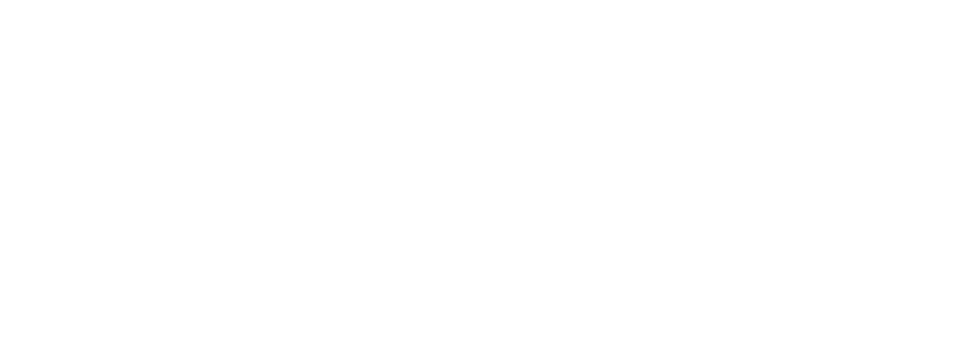
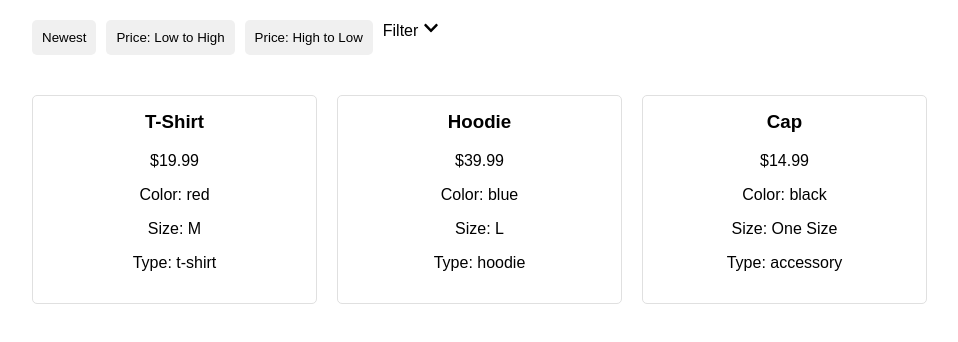
Before and after one commit to ScottInPittsburgh/christinesfashions, a React (Create React App) app: page /collection/accessories in a window 1280 px wide. Before the commit this address had no page. Shown: the top 342 px of the page, without its empty margins (8-966 px from the left). Built offline with nearby package versions, Linux system fonts and the light colour scheme.

Commit message:
Added additional configuration for collections page

```diff
--- a/src/App.js
+++ b/src/App.js
@@ -4,6 +4,7 @@ import Home from './Home';
 import Cart from './Cart';
 import Product from './Product';
 import ProductPage from './ProductPage';
+import CollectionPage from './CollectionPage';
 import './styles.css';
 
 function App() {
@@ -16,6 +17,7 @@ function App() {
                     <Route path="/cart" element={<Cart />} />
                     <Route path="/product" element={<Product />} />
                     <Route path="/product/:id" element={<ProductPage />} />
+                    <Route path="/collection/:id" element={<CollectionPage />} />
                 </Routes>
             </div>
         </Router>
--- /dev/null
+++ b/src/CollectionPage.js
@@ -0,0 +1,139 @@
+import React, { useState, useEffect } from 'react';
+import { useParams, useNavigate } from 'react-router-dom';
+import { FaRedoAlt, FaChevronDown, FaTimes } from 'react-icons/fa';
+import styles from './CollectionPage.module.scss';
+
+const validSlugs = ['products', 't-shirts', 'hoodies-sweatshirts', 'accessories'];
+
+const CollectionPage = () => {
+    const navigate = useNavigate();
+    const { id: slugId } = useParams();
+
+    const [products, setProducts] = useState([]);
+    const [filteredProducts, setFilteredProducts] = useState([]);
+    const [filterConditions, setFilterConditions] = useState({});
+    const [sortBy, setSortBy] = useState('newest');
+    const [isLoading, setIsLoading] = useState(true);
+
+    useEffect(() => {
+        if (!validSlugs.includes(slugId)) {
+            navigate('/');
+        }
+
+
+        const fetchProducts = async () => {
+            setIsLoading(true);
+            // Need API call
+            const mockProducts = [
+                { id: 1, name: 'T-Shirt', price: 19.99, color: 'red', size: 'M', type: 't-shirt' },
+                { id: 2, name: 'Hoodie', price: 39.99, color: 'blue', size: 'L', type: 'hoodie' },
+                { id: 3, name: 'Cap', price: 14.99, color: 'black', size: 'One Size', type: 'accessory' },
+            ];
+            setProducts(mockProducts);
+            setFilteredProducts(mockProducts);
+            setIsLoading(false);
+        };
+
+        fetchProducts();
+    }, [slugId, navigate]);
+
+    const handleFilter = (property, value) => {
+        const newFilterConditions = { ...filterConditions };
+        if (newFilterConditions[property]?.includes(value)) {
+            newFilterConditions[property] = newFilterConditions[property].filter(item => item !== value);
+            if (newFilterConditions[property].length === 0) delete newFilterConditions[property];
+        } else {
+            newFilterConditions[property] = [...(newFilterConditions[property] || []), value];
+        }
+        setFilterConditions(newFilterConditions);
+
+        const newFilteredProducts = products.filter(product =>
+            Object.entries(newFilterConditions).every(([key, values]) =>
+                values.includes(product[key])
+            )
+        );
+        setFilteredProducts(newFilteredProducts);
+    };
+
+    const handleSortBy = (value) => {
+        setSortBy(value);
+        const sortedProducts = [...filteredProducts].sort((a, b) => {
+            if (value === 'price: low-high') return a.price - b.price;
+            if (value === 'price: high-low') return b.price - a.price;
+            return 0;
+        });
+        setFilteredProducts(sortedProducts);
+    };
+
+    const handleClearFilters = () => {
+        setFilterConditions({});
+        setFilteredProducts(products);
+    };
+
+    if (isLoading) {
+        return <div className={styles.loading}>Loading...</div>;
+    }
+
+    return (
+        <div className={styles.collectionPage}>
+            <div className={styles.filterSection}>
+                <button onClick={() => handleSortBy('newest')}>Newest</button>
+                <button onClick={() => handleSortBy('price: low-high')}>Price: Low to High</button>
+                <button onClick={() => handleSortBy('price: high-low')}>Price: High to Low</button>
+                <div className={styles.filterDropdown}>
+                    Filter <FaChevronDown />
+                    <div className={styles.filterOptions}>
+                        {['color', 'size', 'type'].map(property => (
+                            <div key={property}>
+                                <h4>{property}</h4>
+                                {[...new Set(products.map(product => product[property]))].map(value => (
+                                    <button
+                                        key={value}
+                                        onClick={() => handleFilter(property, value)}
+                                        className={filterConditions[property]?.includes(value) ? styles.active : ''}
+                                    >
+                                        {value}
+                                    </button>
+                                ))}
+                            </div>
+                        ))}
+                    </div>
+                </div>
+                {Object.keys(filterConditions).length > 0 && (
+                    <button onClick={handleClearFilters} className={styles.clearAll}>
+                        Clear All <FaRedoAlt />
+                    </button>
+                )}
+            </div>
+
+            <div className={styles.activeFilters}>
+                {Object.entries(filterConditions).map(([property, values]) =>
+                        values.map(value => (
+                            <span key={`${property}-${value}`} className={styles.filterTag}>
+              {value}
+                                <FaTimes onClick={() => handleFilter(property, value)} />
+            </span>
+                        ))
+                )}
+            </div>
+
+            {filteredProducts.length === 0 ? (
+                <p className={styles.noResults}>No products match your selection. Try using fewer filters.</p>
+            ) : (
+                <div className={styles.productGrid}>
+                    {filteredProducts.map(product => (
+                        <div key={product.id} className={styles.productCard}>
+                            <h3>{product.name}</h3>
+                            <p>${product.price.toFixed(2)}</p>
+                            <p>Color: {product.color}</p>
+                            <p>Size: {product.size}</p>
+                            <p>Type: {product.type}</p>
+                        </div>
+                    ))}
+                </div>
+            )}
+        </div>
+    );
+};
+
+export default CollectionPage;
--- /dev/null
+++ b/src/CollectionPage.module.scss
@@ -0,0 +1,111 @@
+.collectionPage {
+  max-width: 1200px;
+  margin: 0 auto;
+  padding: 20px;
+}
+
+.loading {
+  text-align: center;
+  font-size: 24px;
+  margin-top: 50px;
+}
+
+.filterSection {
+  display: flex;
+  gap: 10px;
+  margin-bottom: 20px;
+
+  button {
+    padding: 10px;
+    background-color: #f0f0f0;
+    border: none;
+    border-radius: 5px;
+    cursor: pointer;
+
+    &:hover {
+      background-color: #e0e0e0;
+    }
+
+    &.active {
+      background-color: #007bff;
+      color: white;
+    }
+  }
+}
+
+.filterDropdown {
+  position: relative;
+
+  .filterOptions {
+    display: none;
+    position: absolute;
+    top: 100%;
+    left: 0;
+    background-color: white;
+    border: 1px solid #ccc;
+    padding: 10px;
+    z-index: 10;
+  }
+
+  &:hover .filterOptions {
+    display: block;
+  }
+}
+
+.clearAll {
+  background-color: #ff4d4d !important;
+  color: white;
+}
+
+.activeFilters {
+  display: flex;
+  flex-wrap: wrap;
+  gap: 10px;
+  margin-bottom: 20px;
+}
+
+.filterTag {
+  background-color: #e0e0e0;
+  padding: 5px 10px;
+  border-radius: 15px;
+  display: flex;
+  align-items: center;
+  gap: 5px;
+
+  svg {
+    cursor: pointer;
+  }
+}
+
+.noResults {
+  text-align: center;
+  font-size: 18px;
+  margin-top: 50px;
+}
+
+.productGrid {
+  display: grid;
+  grid-template-columns: repeat(auto-fill, minmax(250px, 1fr));
+  gap: 20px;
+}
+
+.productCard {
+  border: 1px solid #e0e0e0;
+  border-radius: 5px;
+  padding: 15px;
+  text-align: center;
+
+  h3 {
+    margin-top: 0;
+  }
+}
+
+@media (max-width: 768px) {
+  .filterSection {
+    flex-wrap: wrap;
+  }
+
+  .productGrid {
+    grid-template-columns: repeat(auto-fill, minmax(200px, 1fr));
+  }
+}
--- a/src/Home.js
+++ b/src/Home.js
@@ -29,15 +29,14 @@ const ProductCard = ({ name, description, price, imageUrl }) => (
 );
 
 const collections = [
-    { id: 1, title: "T-Shirts", text: "Comfortable and stylish tees", url: "/collection/tshirts", imageUrl: id1image },
-    { id: 2, title: "Hoodies", text: "Stay warm and look cool", url: "/collection/hoodies", imageUrl: id2image },
+    { id: 1, title: "T-Shirts", text: "Comfortable and stylish tees", url: "/collection/t-shirts", imageUrl: id1image },
+    { id: 2, title: "Hoodies", text: "Stay warm and look cool", url: "/collection/hoodies-sweatshirts", imageUrl: id2image },
     { id: 3, title: "Accessories", text: "Complete your look", url: "/collection/accessories", imageUrl: id3image },
 ];
 
 const newArrivals = [
     { id: 1, name: "Summer Tee", description: "Light and breezy", price: 29.99, imageUrl: id1image },
     { id: 2, name: "Cozy Hoodie", description: "Perfect for chilly days", price: 49.99, imageUrl: id2image },
-    // Add more products as needed
 ];
 
 const Home = () => {
@@ -48,6 +47,7 @@ const Home = () => {
                     <ul className="menu-bar">
                         <li><Link to="/">Home</Link></li>
                         <li><Link to="/cart">Shopping Cart</Link></li>
+                        <li><Link to="/collection/products">All Products</Link></li>
                     </ul>
                 </nav>
             </header>
```
